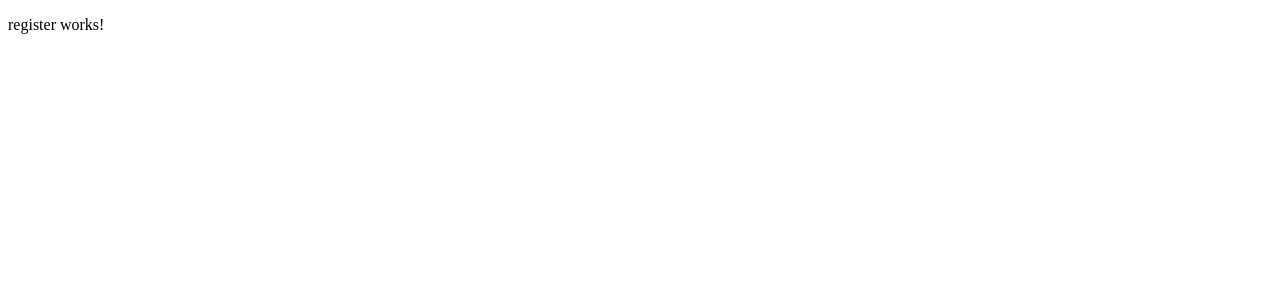
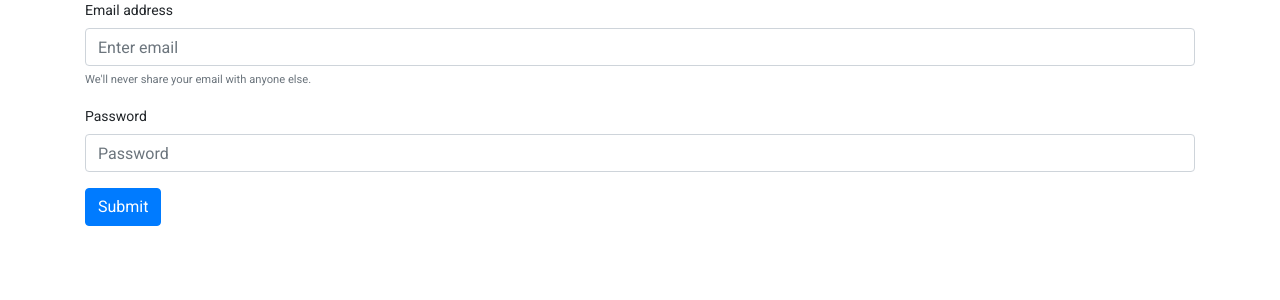
Before and after one commit to Mahmoud-Skafi/Talabat, an Angular app: page /register in a window 1280 px wide. Shown: the top 300 px of the page. Built offline with nearby package versions, Linux system fonts and the light colour scheme.

Commit message:
desgin register page 🎨

```diff
--- a/angular.json
+++ b/angular.json
@@ -28,6 +28,7 @@
               "src/assets"
             ],
             "styles": [
+              "./node_modules/@angular/material/prebuilt-themes/pink-bluegrey.css",
               "src/styles.scss"
             ],
             "scripts": []
@@ -92,6 +93,7 @@
               "src/assets"
             ],
             "styles": [
+              "./node_modules/@angular/material/prebuilt-themes/pink-bluegrey.css",
               "src/styles.scss"
             ],
             "scripts": []
@@ -123,6 +125,7 @@
           }
         }
       }
-    }},
+    }
+  },
   "defaultProject": "Talabat"
 }
--- a/src/app/components/register/register.component.html
+++ b/src/app/components/register/register.component.html
@@ -1 +1,21 @@
-<p>register works!</p>
+<div class="container">
+  <div class="row">
+    <div class="col-md-12">
+      <form>
+        <div class="form-group">
+          <label for="exampleInputEmail1">Email address</label>
+          <input [(ngModel)]="userData.email" name="email" type="email" class="form-control" id="exampleInputEmail1"
+            aria-describedby="emailHelp" placeholder="Enter email">
+          <small id="emailHelp" class="form-text text-muted">We'll never share your email with anyone else.</small>
+        </div>
+        <div class="form-group">
+          <label for="exampleInputPassword1">Password</label>
+          <input [(ngModel)]="userData.password" name="password" type="password" class="form-control"
+            id="exampleInputPassword1" placeholder="Password">
+        </div>
+
+        <button (click)="registerUser()" type="submit" class="btn btn-primary">Submit</button>
+      </form>
+    </div>
+  </div>
+</div>
--- a/src/app/components/register/register.component.ts
+++ b/src/app/components/register/register.component.ts
@@ -8,8 +8,14 @@ import { Component, OnInit } from '@angular/core';
 export class RegisterComponent implements OnInit {
 
   constructor() { }
-
+  userData = {
+    "email":"",
+    "password":""
+  };
   ngOnInit(): void {
+  }
+  registerUser(){
+    console.log(this.userData)
   }
 
 }
--- /dev/null
+++ b/src/app/dashboard/dashboard.component.html
@@ -0,0 +1,8 @@
+<div class="example-button-row">
+  <button mat-flat-button>Basic</button>
+  <button mat-flat-button color="primary">Primary</button>
+  <button mat-flat-button color="accent">Accent</button>
+  <button mat-flat-button color="warn">Warn</button>
+  <button mat-flat-button disabled>Disabled</button>
+  <a mat-flat-button href="https://www.google.com/" target="_blank">Link</a>
+</div>
--- /dev/null
+++ b/src/app/dashboard/dashboard.component.scss
@@ -0,0 +1,16 @@
+.example-container {
+  width: 500px;
+  height: 300px;
+  border: 1px solid rgba(0, 0, 0, 0.5);
+}
+
+.example-sidenav-content {
+  display: flex;
+  height: 100%;
+  align-items: center;
+  justify-content: center;
+}
+
+.example-sidenav {
+  padding: 20px;
+}
--- /dev/null
+++ b/src/app/dashboard/dashboard.component.ts
@@ -0,0 +1,15 @@
+import { Component, OnInit } from '@angular/core';
+
+@Component({
+  selector: 'app-dashboard',
+  templateUrl: './dashboard.component.html',
+  styleUrls: ['./dashboard.component.scss']
+})
+export class DashboardComponent implements OnInit {
+  showFiller = false;
+  constructor() { }
+
+  ngOnInit(): void {
+  }
+
+}
--- a/src/index.html
+++ b/src/index.html
@@ -1,13 +1,31 @@
 <!doctype html>
 <html lang="en">
+
 <head>
   <meta charset="utf-8">
   <title>Talabat</title>
   <base href="/">
   <meta name="viewport" content="width=device-width, initial-scale=1">
   <link rel="icon" type="image/x-icon" href="favicon.ico">
+  <link href="https://fonts.googleapis.com/css?family=Roboto:300,400,500&display=swap" rel="stylesheet">
+  <link href="https://fonts.googleapis.com/icon?family=Material+Icons" rel="stylesheet">
+  <link rel="stylesheet" href="https://stackpath.bootstrapcdn.com/bootstrap/4.3.1/css/bootstrap.min.css"
+    integrity="sha384-ggOyR0iXCbMQv3Xipma34MD+dH/1fQ784/j6cY/iJTQUOhcWr7x9JvoRxT2MZw1T" crossorigin="anonymous">
 </head>
-<body>
+
+<body class="mat-typography">
   <app-root></app-root>
+
+
+  <script src="https://code.jquery.com/jquery-3.3.1.slim.min.js"
+    integrity="sha384-q8i/X+965DzO0rT7abK41JStQIAqVgRVzpbzo5smXKp4YfRvH+8abtTE1Pi6jizo"
+    crossorigin="anonymous"></script>
+  <script src="https://cdnjs.cloudflare.com/ajax/libs/popper.js/1.14.7/umd/popper.min.js"
+    integrity="sha384-UO2eT0CpHqdSJQ6hJty5KVphtPhzWj9WO1clHTMGa3JDZwrnQq4sF86dIHNDz0W1"
+    crossorigin="anonymous"></script>
+  <script src="https://stackpath.bootstrapcdn.com/bootstrap/4.3.1/js/bootstrap.min.js"
+    integrity="sha384-JjSmVgyd0p3pXB1rRibZUAYoIIy6OrQ6VrjIEaFf/nJGzIxFDsf4x0xIM+B07jRM"
+    crossorigin="anonymous"></script>
 </body>
+
 </html>
--- a/src/styles.scss
+++ b/src/styles.scss
@@ -1 +1 @@
-/* You can add global styles to this file, and also import other style files */
+@import "@angular/material/prebuilt-themes/deeppurple-amber.css";
```
Also changed, not shown: package.json (+5 -2 lines), src/app/app-routing.module.ts (+7 -1 lines), src/app/app.module.ts (+20 -4 lines), 2 other files (tests, documents, lock files or other folders).
